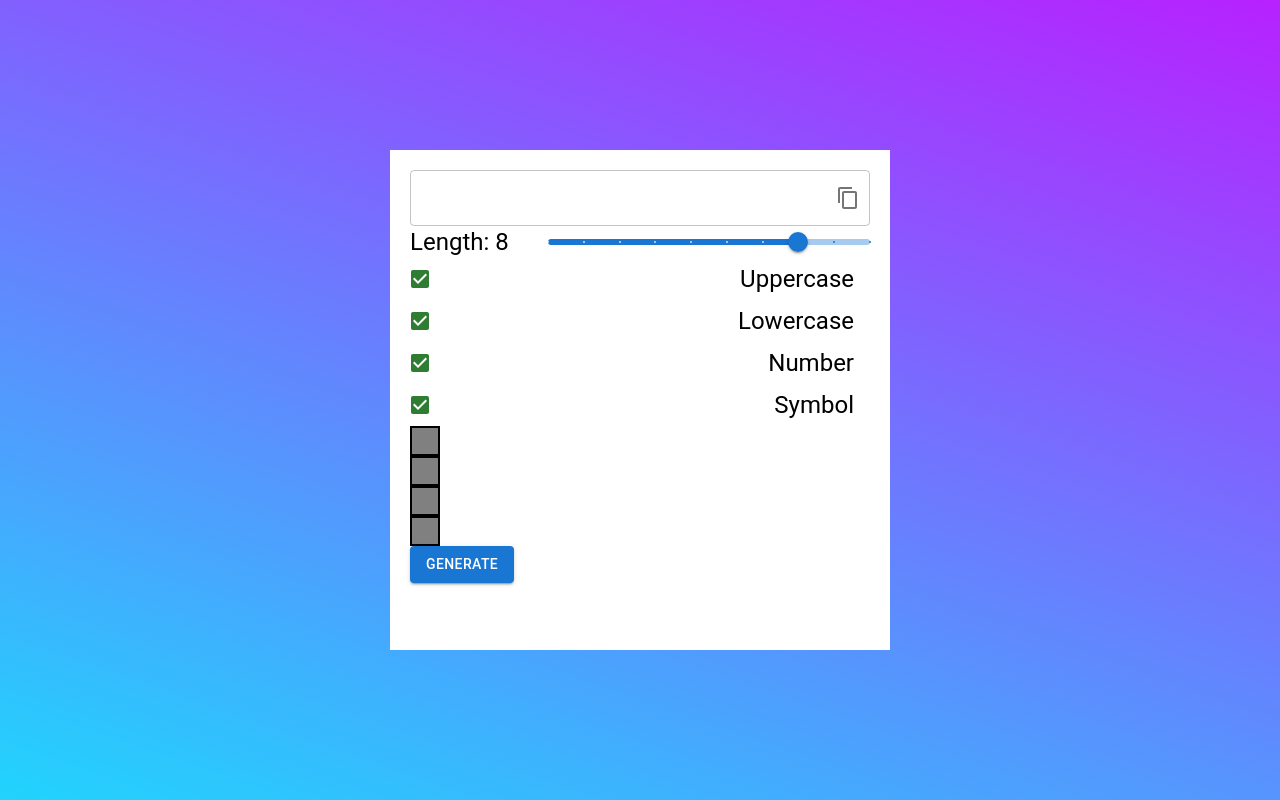
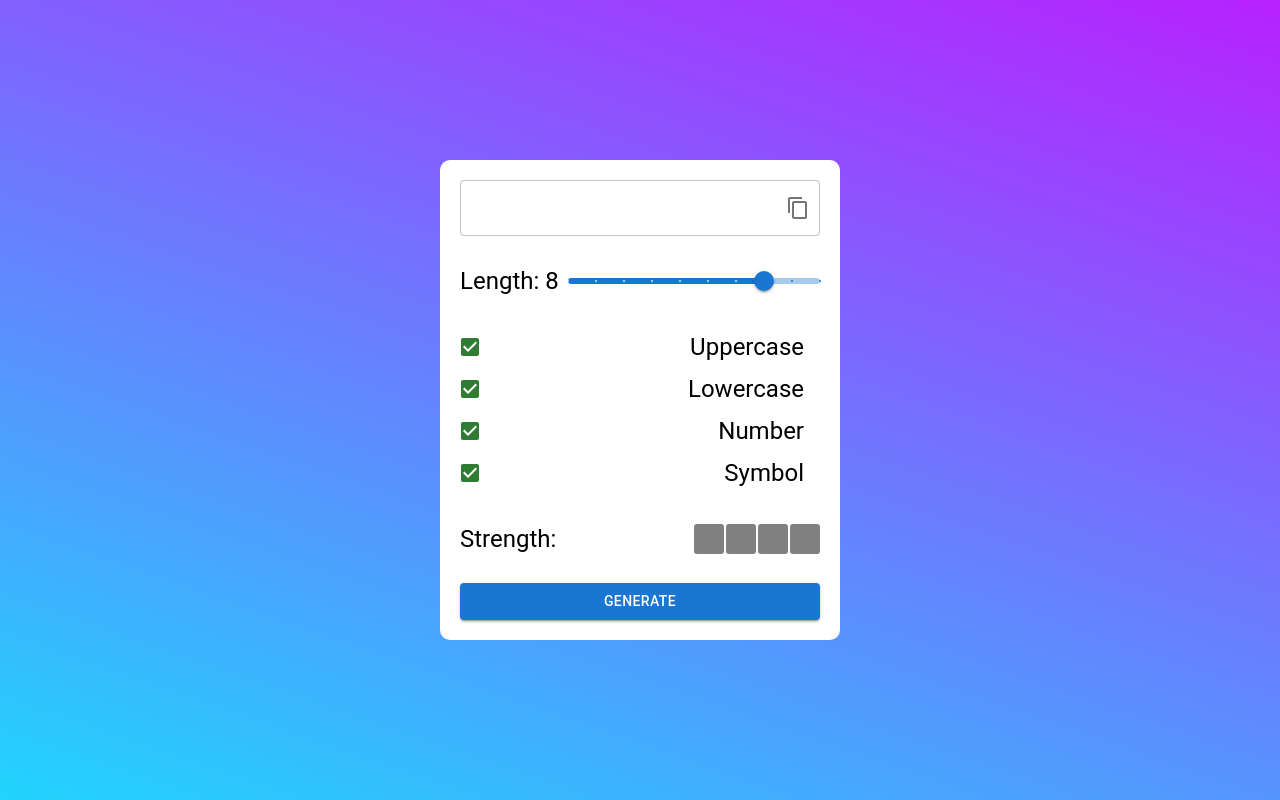
Before and after one commit to murashko12/password-generator-ts, a React (Vite) app: page / in a window 1280 px wide. Built offline with nearby package versions, Linux system fonts and the light colour scheme.

Commit message:
final design

```diff
--- a/src/App.tsx
+++ b/src/App.tsx
@@ -48,9 +48,13 @@ function App() {
                     <ChackBox state={includeSymbol} toggle={setIncludeSymbol} lable={"Symbol"}/>
                 </FormGroup>
 
-                <StrengthBars strength={strength}/>
+                <Box sx={{ display: "flex", alignItems: "center", justifyContent: "space-between" }}>
+                    <Typography variant="h5">Strength: {strength}</Typography>
+                    <StrengthBars strength={strength}/>
+                </Box>
 
                 <Button
+
                     variant="contained"
                     disabled={(!includeUppercase && !includeLowercase && !includeNumber && !includeSymbol) || passLength < 4}
                     onClick={() => {
--- a/src/components/Container.tsx
+++ b/src/components/Container.tsx
@@ -2,10 +2,14 @@ import { Box, styled } from '@mui/material'
 import React from 'react'
 
 const ContainerStyles = styled(Box)({
-    width: "500px",
-    height: "500px",
+    width: "400px",
+    height: "480px",
     background: "white",
-    padding: "20px"
+    padding: "20px",
+    display: "flex",
+    flexDirection: "column",
+    justifyContent: "space-between",
+    borderRadius: "10px"
 })
 
 const Container = ({children}: {children: React.ReactNode}) => {
--- a/src/components/PasswordField.tsx
+++ b/src/components/PasswordField.tsx
@@ -25,7 +25,6 @@ const PasswordField: React.FC<CopyButtonProps> = ({copied, setCopied, password})
 
     return (
         <FormControl sx={{ width: '100%' }} variant="outlined">
-
             <OutlinedInput
                 id="outlined-adornment-password"
                 readOnly
@@ -43,7 +42,6 @@ const PasswordField: React.FC<CopyButtonProps> = ({copied, setCopied, password})
                     </InputAdornment>
                 }
             />
-
         </FormControl>
     )
 }
--- a/src/components/StrengthBars.tsx
+++ b/src/components/StrengthBars.tsx
@@ -1,3 +1,5 @@
+import { Margin } from '@mui/icons-material'
+import { Box } from '@mui/material'
 import React from 'react'
 
 type StrengthRatingProps = {
@@ -24,15 +26,15 @@ const StrengthBars: React.FC<StrengthRatingProps> = ({strength}) => {
             break;
     }
 
-    const bars = (colors: string[]): React.ReactNode[] => {
+    const bars = (colors: string[]): React.ReactNode => {
         return colors.map((color: string, index) => {
-            return <div key={index} style={{width: "30px", height: "30px", border: "2px solid black", backgroundColor: `${color}`}}></div>
+            return <div key={index} style={{width: "30px", height: "30px", borderRadius: "3px", backgroundColor: `${color}`}}></div>
         })
     }
     return (
-        <div>
+        <Box sx={{display: "flex", gap: "2px"}}>
             {bars(colors)}
-        </div>
+        </Box>
     )
 }
 
```
